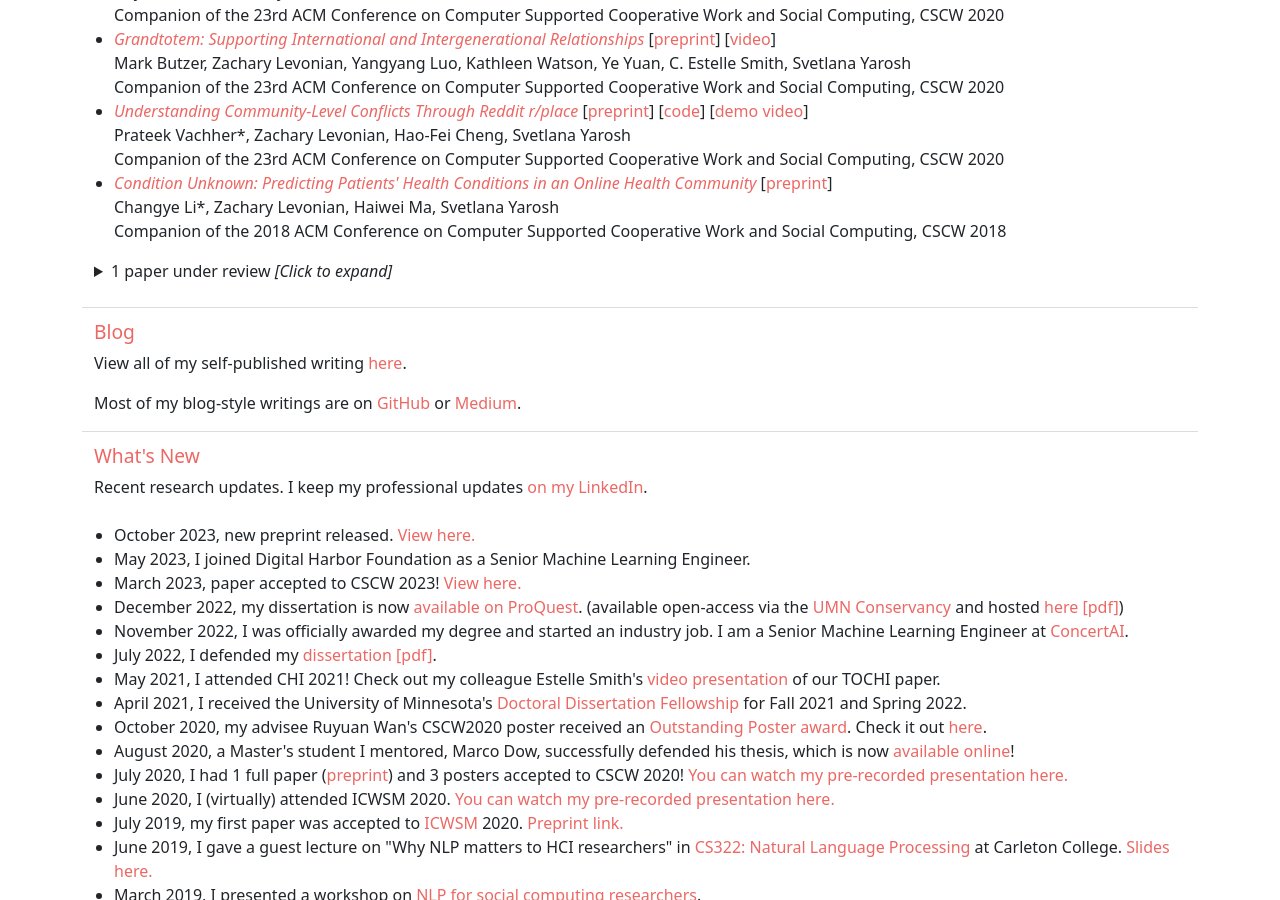
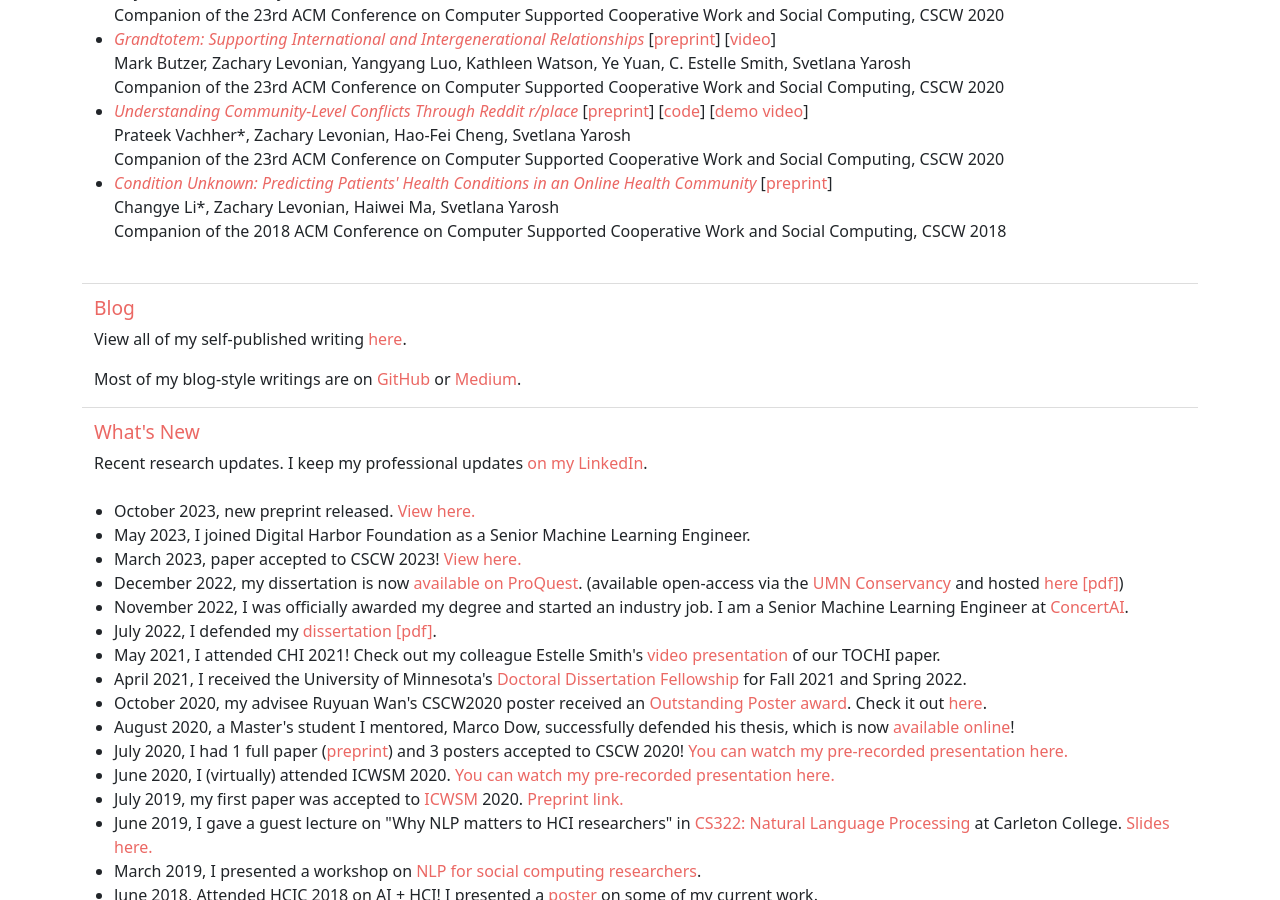
Before and after one commit to levon003/levon003.github.io, a Jekyll site: the page index.html, which Jekyll copies as it is, in a window 1280 px wide and 900 px high, scrolled down 2270 px. Built offline with Jekyll 4.4.1, drawn with Linux system fonts in a browser that asks for light colours.

```diff
--- a/index.html
+++ b/index.html
@@ -390,12 +390,12 @@
                     CSCW 2018
                 </li>
             </ul>
-            <details>
+            <!--<details>
                 <summary style="display: list-item">1 paper under review <em>[Click to expand]</em></summary>
                 <br>
                 <ul>
                     <li>
-                        <a href="https://arxiv.org/abs/2310.03184" id="smt-simple" name="smt-simple">Retrieval-augmented Generation to Improve Math Question-Answering: Trade-offs Between Groundedness and Human Preference</a>
+                        <a href="https://arxiv.org/abs/2310.03184" class="italics">Retrieval-augmented Generation to Improve Math Question-Answering: Trade-offs Between Groundedness and Human Preference</a>
                         [<a href="https://arxiv.org/abs/2310.03184">preprint</a>]
                         [<a href="https://github.com/digitalharborfoundation/rag-for-math-qa">code</a>]
                         <br>
@@ -403,7 +403,7 @@
                         <em>arXiv preprint / in submission</em>. 2023.
                     </li>
                 </ul>
-            </details>
+            </details>-->
             <br>
         </div>
 
```
